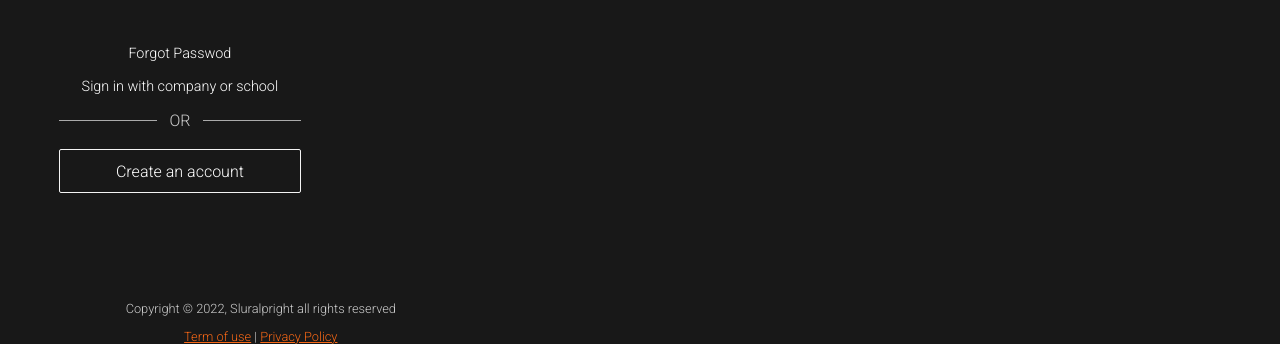
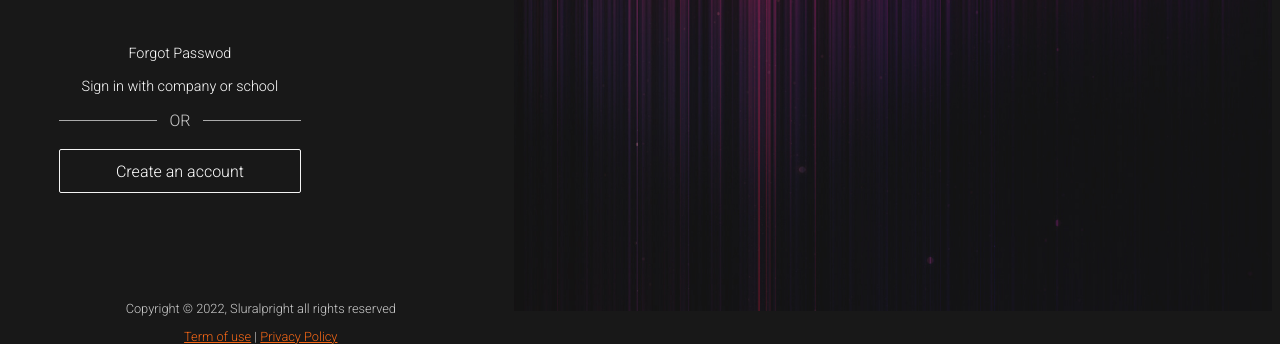
Before and after one commit to IDinovski/login-page, a plain HTML site: page index.html in a window 1280 px wide. Shown: the part 497-841 px from the top of the page. Drawn offline with Linux system fonts and the light colour scheme; the site is published under a folder, as on GitHub Pages, so addresses that start at the root find nothing.

Commit message:
Update style.css

```diff
--- a/css/style.css
+++ b/css/style.css
@@ -107,7 +107,7 @@ h1, h2, h3, h4, h5, h6 {
 
 /* Showcase */
 #showcase{
-    background: url(/images/login-bg.jpg) no-repeat center center / cover;
+    background: url(../images/login-bg.jpg) no-repeat center center / cover;
 height: 100vh;
 display: flex;
 justify-content: center;
```
